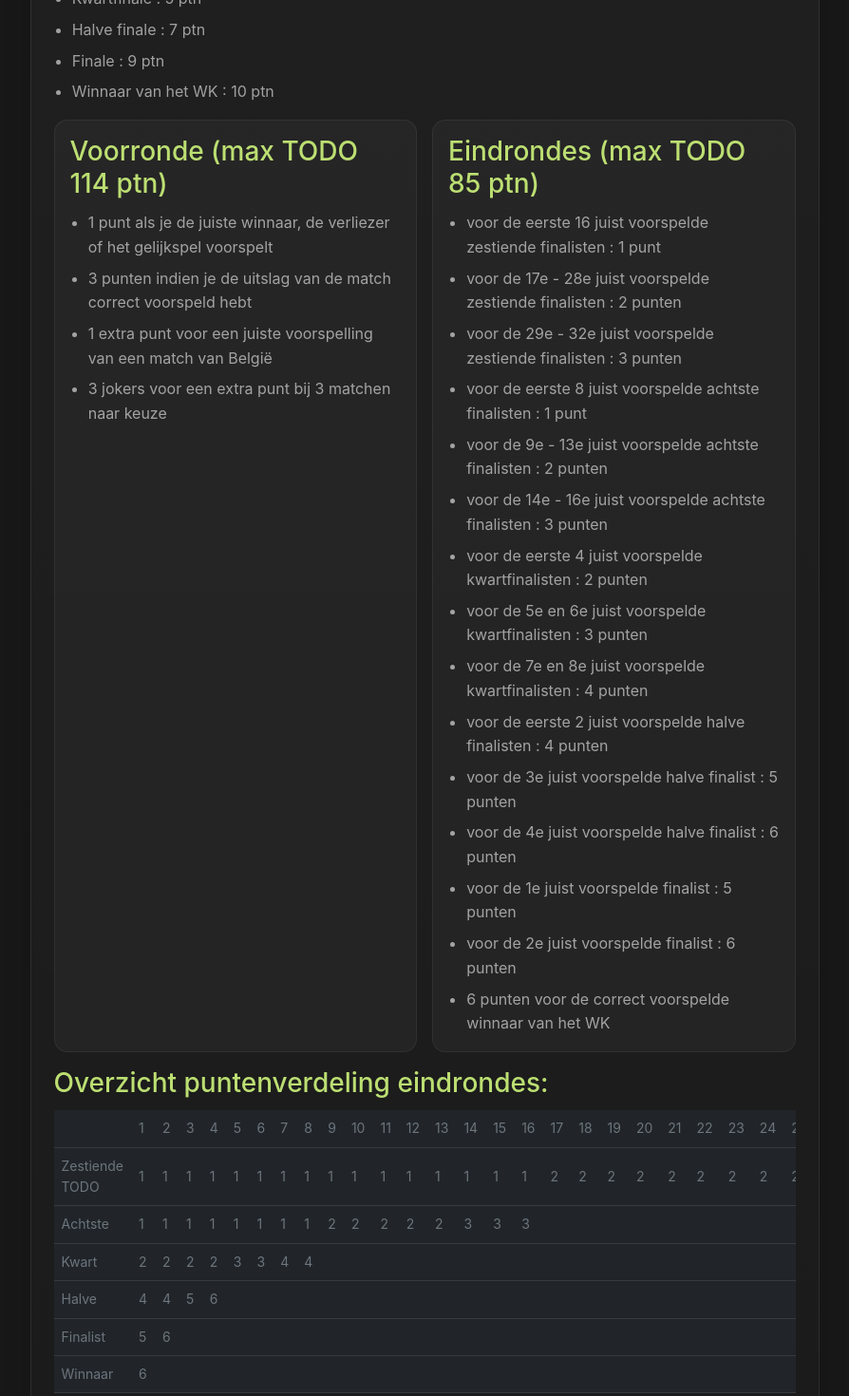
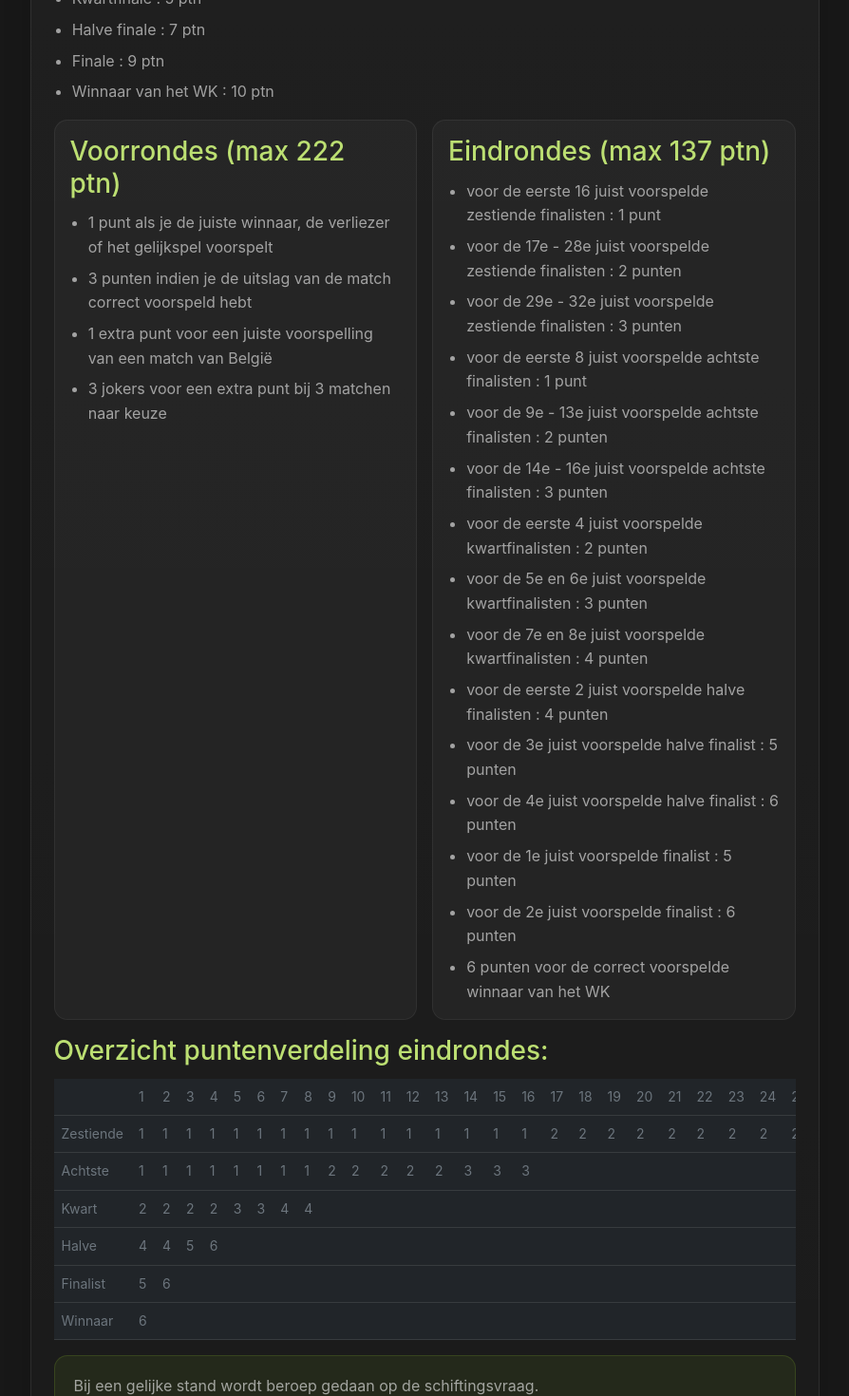
Before and after one commit to betza3500-lab/betza, a Vue app in the folder frontend/: page / in a window 1280 px wide. Shown: the part 2258-3728 px from the top of the page at 95% size, without its empty margins (193-1087 px from the left). Built offline with nearby package versions, Linux system fonts and the light colour scheme; no server answers; what vue-loading-overlay would draw is missing.

Commit message:
solved todo's

```diff
--- a/frontend/src/views/HomeView.vue
+++ b/frontend/src/views/HomeView.vue
@@ -260,7 +260,7 @@ q {
 
             <div class="rules-grid">
               <div class="rule-card">
-                <h3 class="subsection-title">Voorronde (max TODO 114 ptn)</h3>
+                <h3 class="subsection-title">Voorrondes (max 222 ptn)</h3>
                 <ul class="points-list">
                   <li>1 punt als je de juiste winnaar, de verliezer of het gelijkspel voorspelt</li>
                   <li>3 punten indien je de uitslag van de match correct voorspeld hebt</li>
@@ -270,7 +270,7 @@ q {
               </div>
 
               <div class="rule-card">
-                <h3 class="subsection-title">Eindrondes (max TODO 85 ptn)</h3>
+                <h3 class="subsection-title">Eindrondes (max 137 ptn)</h3>
                 <ul class="points-list">
                   <li>voor de eerste 16 juist voorspelde zestiende finalisten : 1 punt</li>
                   <li>voor de 17e - 28e juist voorspelde zestiende finalisten : 2 punten</li>
@@ -333,7 +333,7 @@ q {
             </thead>
             <tbody>
               <tr>
-                <td>Zestiende TODO</td>
+                <td>Zestiende</td>
                 <td>1</td>
                 <td>1</td>
                 <td>1</td>
```
